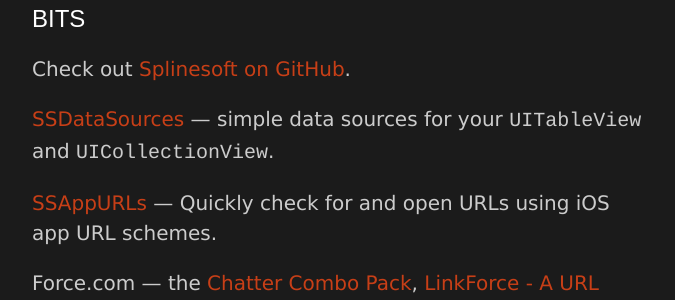
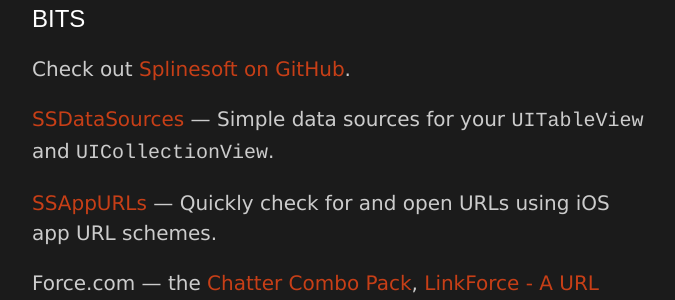
Before and after one commit to jhersh/her.sh, a Jekyll site: the page built from index.html, in a window 1280 px wide. Shown: the part 908-1208 px from the top of the page, without its empty margins (298-973 px from the left). Built offline with Jekyll 4.4.1, drawn with Linux system fonts in a browser that asks for light colours.

Commit message:
capitalize

```diff
--- a/index.html
+++ b/index.html
@@ -31,7 +31,7 @@
 
 <p>Check out <a href="https://github.com/splinesoft">Splinesoft on GitHub</a>.</p>
 
-<p><a href="https://github.com/splinesoft/SSDataSources">SSDataSources</a> &mdash; simple data sources for your <code>UITableView</code> and <code>UICollectionView</code>.</p>
+<p><a href="https://github.com/splinesoft/SSDataSources">SSDataSources</a> &mdash; Simple data sources for your <code>UITableView</code> and <code>UICollectionView</code>.</p>
 
 <p><a href="https://github.com/splinesoft/SSAppURLs">SSAppURLs</a> &mdash; Quickly check for and open URLs using iOS app URL schemes.</p>
 
```
